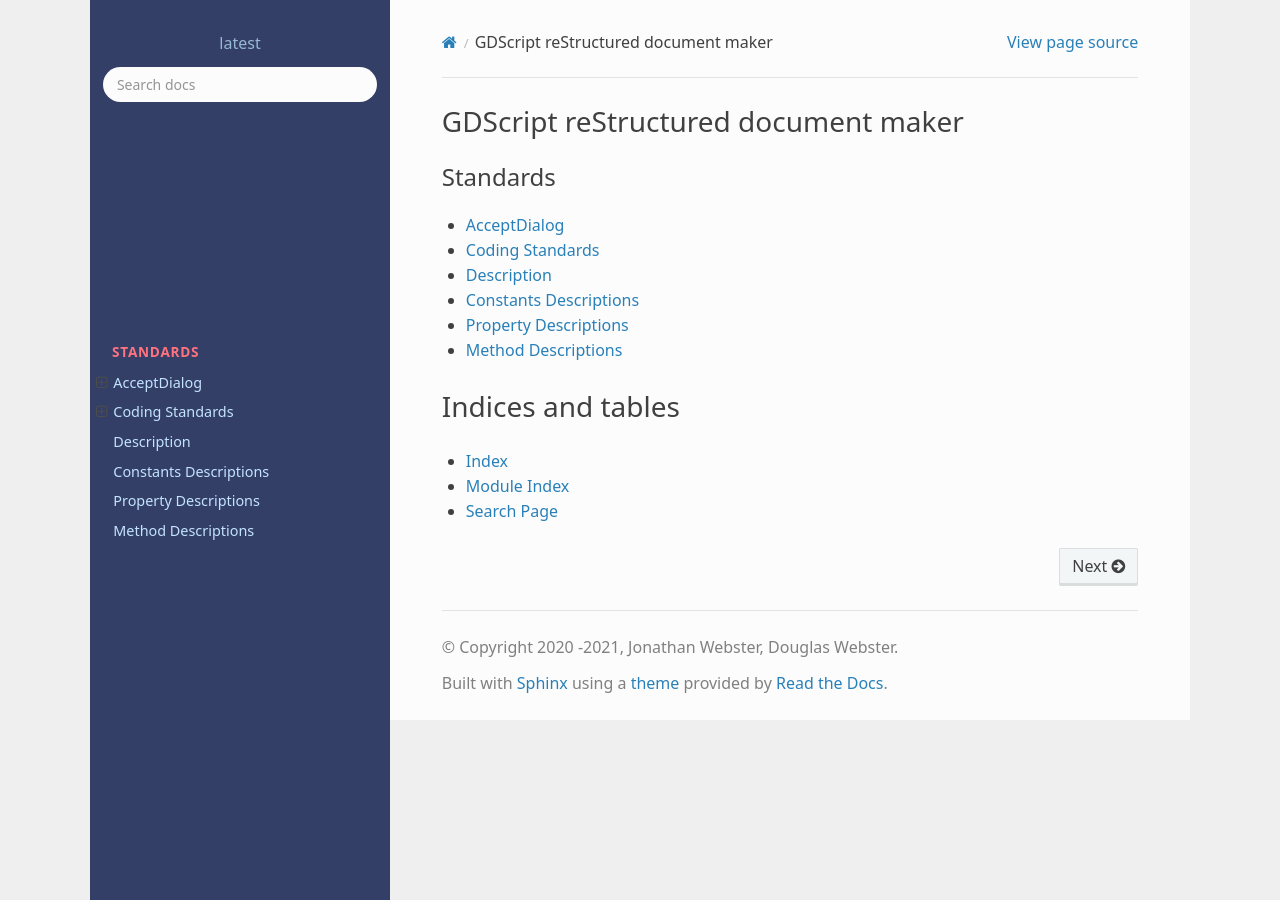
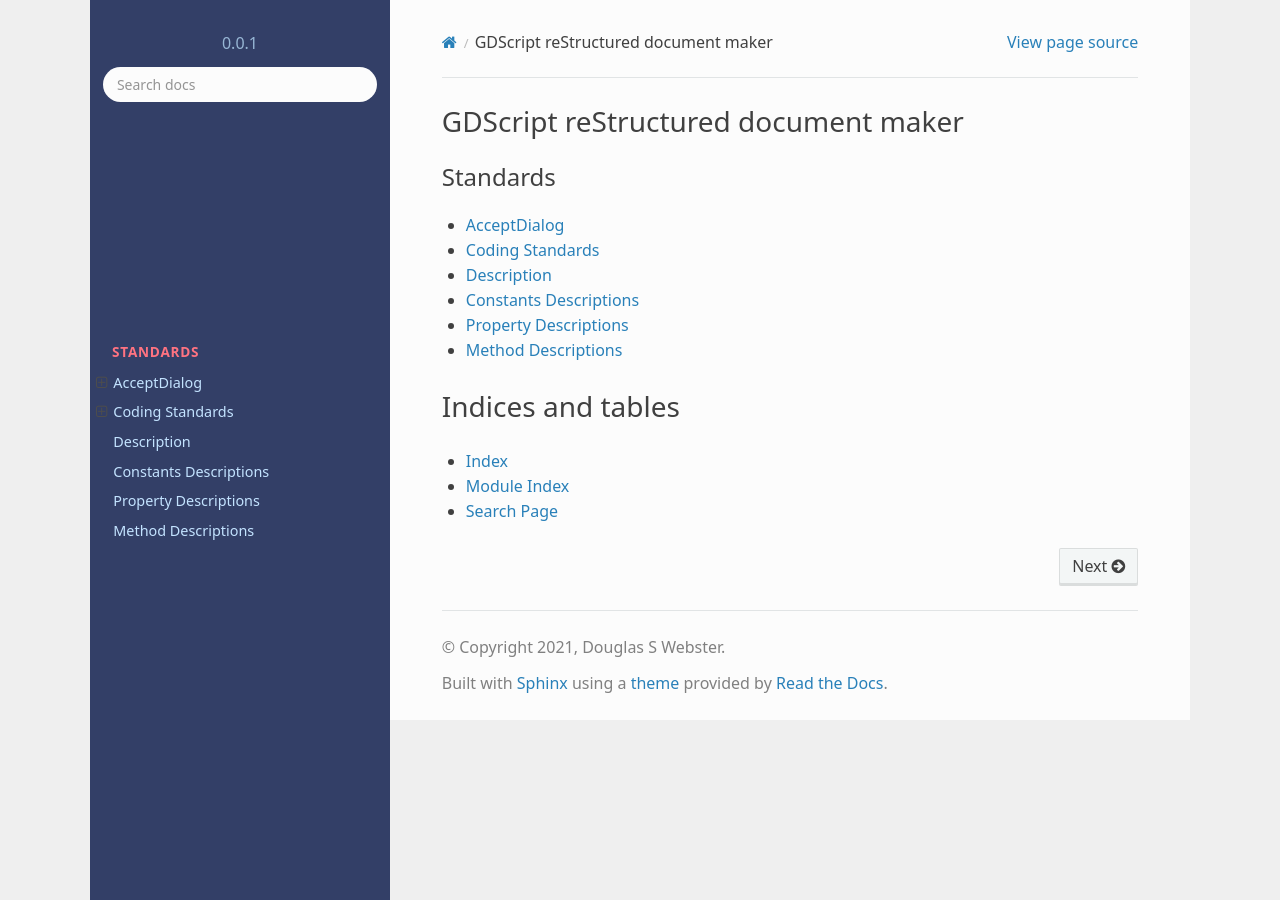
Before and after one commit to DouglasWebster/gdscript-to-restructured, a Sphinx documentation site: the page built from docs/source/index.rst, in a window 1280 px wide. Built offline with Sphinx 7.4.7 and the Read the Docs theme 2.0.0, drawn with Linux system fonts in a browser that asks for light colours; part of the change alters nothing that is shown.

```diff
--- a/docs/source/conf.py
+++ b/docs/source/conf.py
@@ -17,12 +17,9 @@ import sys
 
 # -- Project information -----------------------------------------------------
 
-project = 'Not Another Platformer'
-copyright = '2021, Jonathan D Webster, Douglas S Webster'
-author = 'Jonathan D Webster, Douglas S Webster'
-
-# The full version, including alpha/beta/rc tags
-release = '0.1.0'
+project = 'GDScript to reStructured'
+copyright = '2021, Douglas S Webster'
+author = 'Douglas S Webster'
 
 # The full version, including alpha/beta/rc tags
 version = '0.0.1'
@@ -110,19 +107,6 @@ source_encoding = 'utf-8-sig'
 # The master toctree document
 master_doc = 'index'
 
-# General information about the project
-project = "Not Another Platformer"
-copyright = (
-    "2020 -2021, Jonathan Webster, Douglas Webster"
-)
-author = "Jonathan Webster, Douglas Webster"
-
-# Version info for the project, acts as replacement for |version| and |release|
-# The short X.Y version
-version = os.getenv("READTHEDOCS_VERSION", "latest")
-# The full version, including alpha/beta/rc tags
-release = version
-
 # Parse Sphinx tags passed from RTD via environment
 env_tags = os.getenv("SPHINX_TAGS")
 if env_tags is not None:
@@ -132,19 +116,6 @@ if env_tags is not None:
 
 supported_languages = {
     "en": "Godot Engine (%s) documentation in English",
-    "de": "Godot Engine (%s) Dokumentation auf Deutsch",
-    "es": "Documentación de Godot Engine (%s) en español",
-    "fr": "Documentation de Godot Engine (%s) en français",
-    "fi": "Godot Engine (%s) dokumentaatio suomeksi",
-    "it": "Godot Engine (%s) documentazione in italiano",
-    "ja": "Godot Engine (%s)の日本語のドキュメント",
-    "ko": "Godot Engine (%s) 문서 (한국어)",
-    "pl": "Dokumentacja Godot Engine (%s) w języku polskim",
-    "pt_BR": "Documentação da Godot Engine (%s) em Português Brasileiro",
-    "ru": "Документация Godot Engine (%s) на русском языке",
-    "uk": "Документація до Godot Engine (%s) українською мовою",
-    "zh_CN": "Godot Engine (%s) 简体中文文档",
-    "zh_TW": "Godot Engine (%s) 正體中文 (台灣) 文件",
 }
 
 language = os.getenv("READTHEDOCS_LANGUAGE", "en")
@@ -188,7 +159,6 @@ html_theme = 'sphinx_rtd_theme'
 # so a file named "default.css" will overwrite the builtin "default.css".
 
 html_static_path = ['_static']
-html_extra_path = ["robots.txt"]
 
 # These paths are either relative to html_static_path
 # or fully qualified paths (eg. https://...)
```
